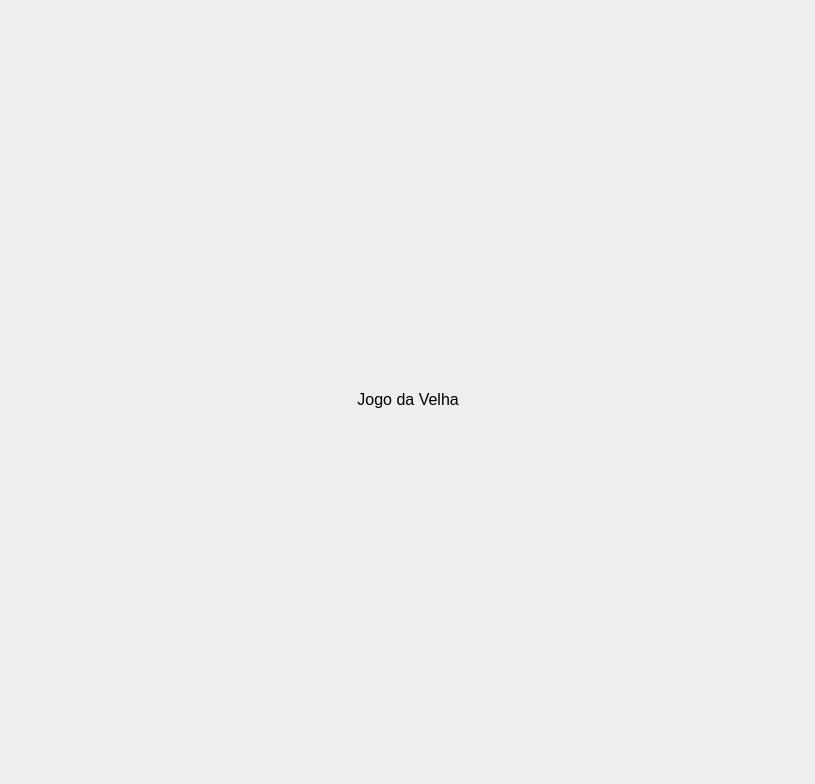
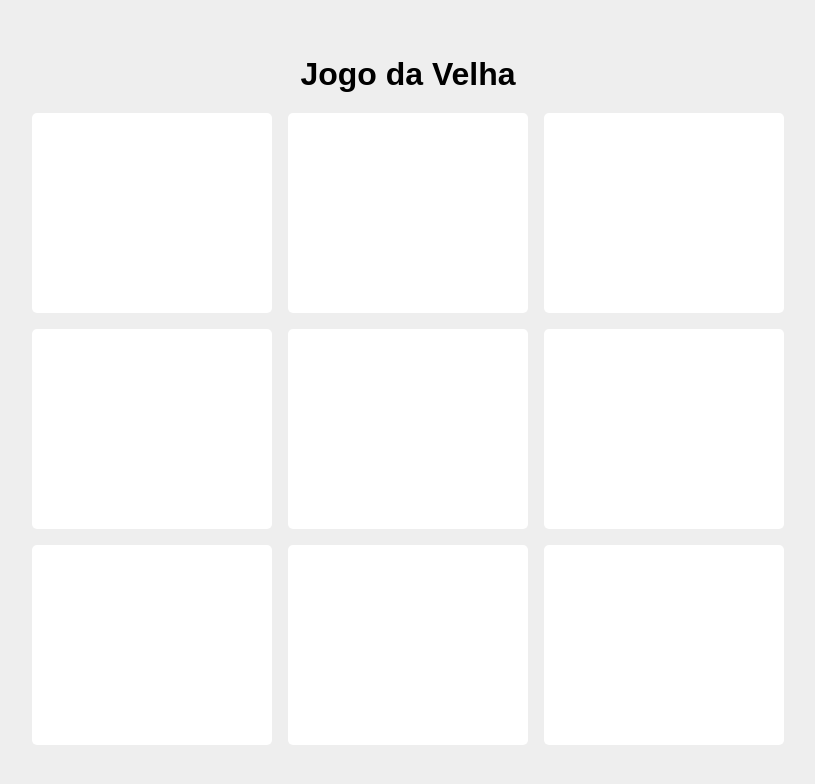
Before and after one commit to joaodivinod/jogo-da-velha-com-react, a React app: page / in a window 1280 px wide. Shown: the whole page, without its empty margins (232-1047 px from the left). Built offline with nearby package versions, Linux system fonts and the light colour scheme.

Commit message:
Board Gerado

```diff
--- a/src/TicTacToe.css
+++ b/src/TicTacToe.css
@@ -12,3 +12,30 @@ body{
     height: 100vh;
     background: #eee;
 }
+
+h1 {
+    text-align: center;
+    margin-bottom: 20px;
+}
+
+.board{
+    display: grid;
+    grid-template-columns: repeat(3,240px);
+    grid-template-rows: repeat(3, 200px);
+    gap: 1rem;
+}
+
+.cell{
+    display: grid;
+    align-items: center;
+    justify-content: center;
+
+    background-color: #fff;
+    border-radius: 5px;
+    font-size: 3rem;
+    font-weight: bold;
+    color: #00000066;
+
+    cursor: pointer;
+
+}
--- a/src/TicTacToe.js
+++ b/src/TicTacToe.js
@@ -1,8 +1,26 @@
 import './TicTacToe.css';
+import {useState} from "react";
 
 function TicTacToe() {
+    const emptyBoard = Array(9).fill("");
+    const [board, setboard] = useState(emptyBoard)
+
   return (
-      <span>Jogo da Velha</span>
+      <main>
+        <h1 className="title">Jogo da Velha</h1>
+
+          <div className="board">
+              {board.map((item, index)=>(
+                  <div
+                      key={index}
+                      className={`cell ${item}`}
+                  >
+                      {item}
+                  </div>
+              ))}
+          </div>
+
+      </main>
   );
 }
 
```
